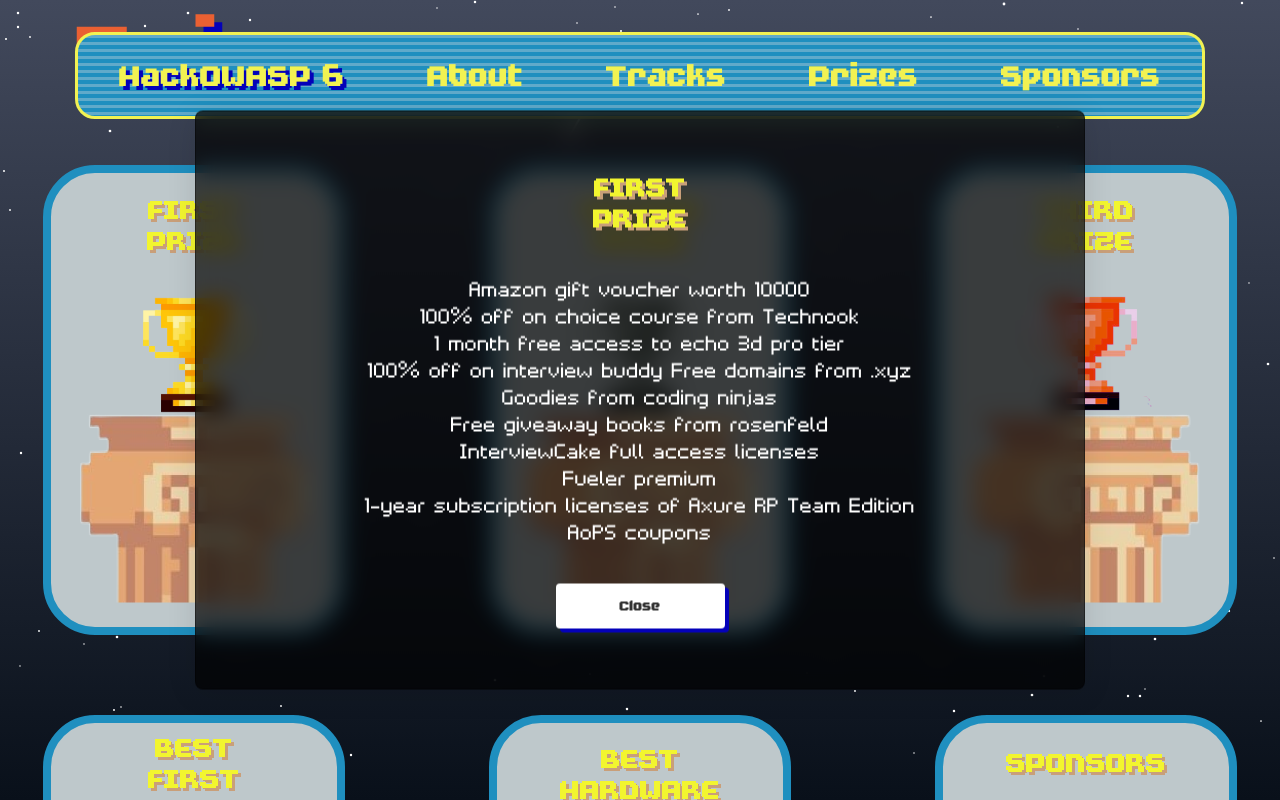
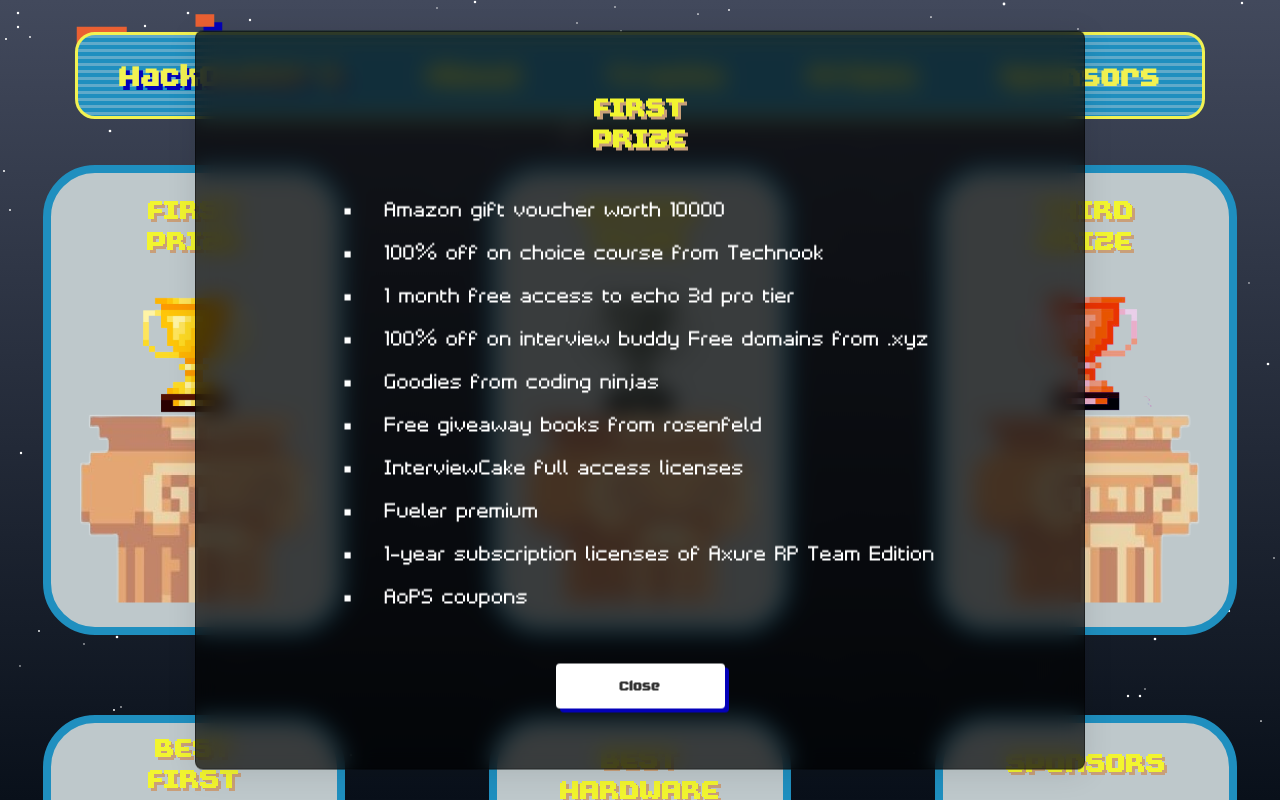
Before and after one commit to OWASP-STUDENT-CHAPTER/HackOWASP6.0, a React (Create React App) app: page / in a window 1280 px wide. Both pictures are taken after a click on the button "FIRST PRIZE". Shown: the part 3366-4166 px from the top of the page. Built offline with nearby package versions, Linux system fonts and the light colour scheme.

Commit message:
Changed style and description of prizes

```diff
--- a/src/components/prizespage/prizecard.jsx
+++ b/src/components/prizespage/prizecard.jsx
@@ -19,8 +19,8 @@
                         </div>
                         <div className={styles.popupdescription}>
                             {props.popupcontent.map((prize)=>(
-                                <div>
-                                    {prize}
+                                <div className={styles.prizes}>
+                                    <div>&#x2022;</div>{prize}
                                 </div>
                             ))}
                         </div>
--- a/src/components/prizespage/prizecard.module.css
+++ b/src/components/prizespage/prizecard.module.css
@@ -56,7 +56,7 @@
     font-family: pixelar;
     font-size: 1.8rem;
     padding: 5vh 0;
-
+    row-gap: 2rem;
 }
 
 .popup {
@@ -107,6 +107,17 @@
     border-radius: 4px;
 }
 
+.popupdescription > div{
+    display: flex;
+    gap:2rem;
+    align-items: flex-start;
+    /* justify-content: center; */
+}
+
+.prizes{
+    margin-bottom: 2vh;
+}
+
 @media screen and (max-width:500px) {
     .popupdescription{
         font-family: pixelar;
--- a/src/pages/PrizesPage/prizespage.jsx
+++ b/src/pages/PrizesPage/prizespage.jsx
@@ -57,7 +57,7 @@
 		src: Sponsors,
         alt: "sponsors",
         // description:"verbwire 6.O, a global level hackathon, has attracted a range of sponsors such as NOT@MRP , Verbwire, Polygon. Each sponsor has its own track, offering participants an opportunity to work on specific challenges and win prizes. Participants can choose which track to participate in based on their interests and work alongside mentors and experts to develop their ideas. The prizes range from cash rewards to seed funding, making Hackowasp 6.O an exciting event for tech enthusiasts worldwide."
-        description:["VERBWIRE: 1) Best Use of AI & Verbwire API - Up to $4,000 in Premium API Credits, across up to 15 teams {$45 credit per team member}  2) Most Innovative Use Of Verbwire API - Up to $1,000 in Premium API Credits, across up to 5 teams {$45 credit per team member}","POLYGON: best hack gets 200 usd","not@mrp brand discount coupons, internship opportunity to winners, subscription to winners, goodies to intern after internship(agar idhar mili), early access to application,beta features-- for more details contact eshitva"]
+        description:["VERBWIRE: 1) Best Use of AI & Verbwire API - Up to $4,000 in Premium API Credits, across up to 15 teams {$45 credit per team member}  2) Most Innovative Use Of Verbwire API - Up to $1,000 in Premium API Credits, across up to 5 teams {$45 credit per team member}","POLYGON: best hack gets 200 USD","NOT@MRP: brand discount coupons, internship opportunity to winners, subscription to winners, goodies to intern after internship, early access to application,beta features"]
     }
 ];
 
```
